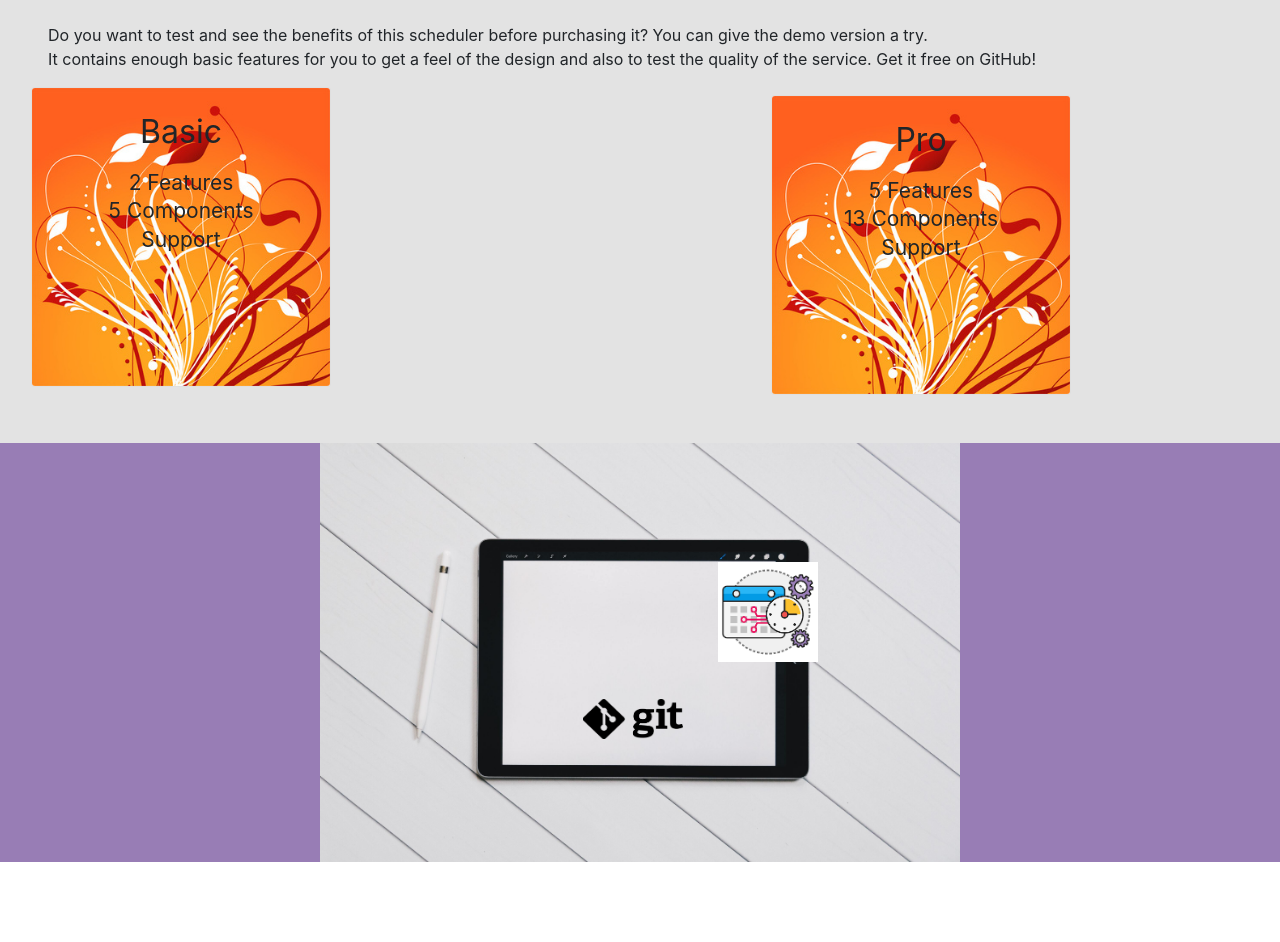
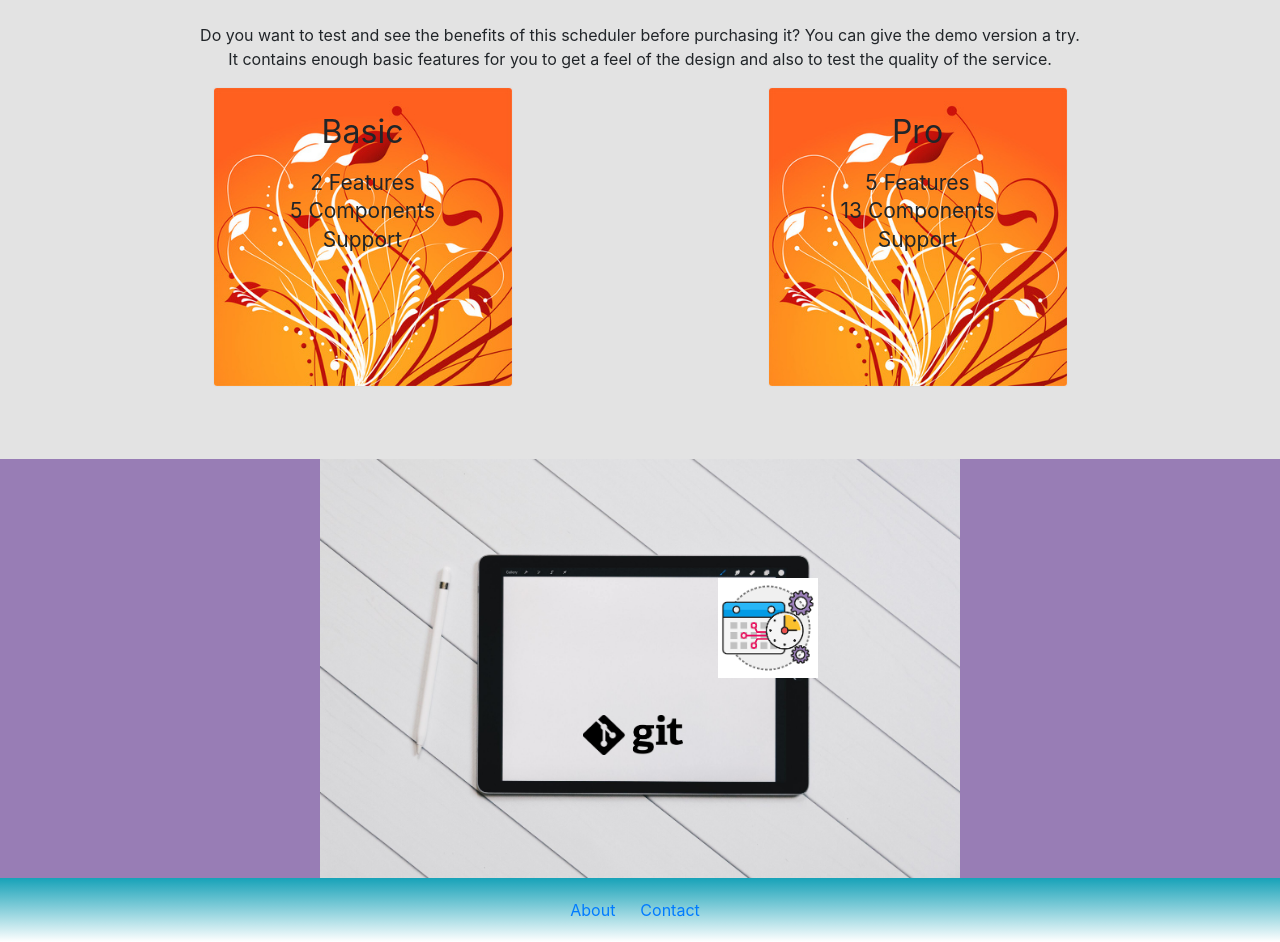
Before and after one commit to jvpink200/schedulerProject, a React (Create React App) app in the folder scheduler/: page /home in a window 1280 px wide. Shown: the part 1135-2077 px from the top of the page. Before the commit the page ends 1997 px from the top, so only its background shows below. Built offline with nearby package versions, Linux system fonts and the light colour scheme.

Commit message:
added Footer and updated css

```diff
--- a/scheduler/src/App.css
+++ b/scheduler/src/App.css
@@ -1,4 +1,4 @@
-/* CardAnimation CSS Below **********************************************************************************************************************************************************************/
+/* CardAnimation */
 .card-holder {
   position: absolute;
   height: 300px;
@@ -61,23 +61,28 @@
 .cardAnimationDiv {
   display: flex;
 }
-/* CardAnimation CSS Above **********************************************************************************************************************************************************************/
-
-/* animatedItems CSS Below **********************************************************************************************************************************************************************/
-
-/* animatedItems CSS Above **********************************************************************************************************************************************************************/
-
-/* Navbar Below **********************************************************************************************************************************************************************/
+/* Navbar */
 .navbar {
   background-color: #3da2c4;
   color: white;
 }
-/* Site Pages Below **********************************************************************************************************************************************************************/
+/* Site Pages */
 
 .site-pages {
   padding-top: 100px;
   width: 100%;
   text-align: center;
+}
+
+.site-footer {
+    background-image: linear-gradient(#17A2B8, white);
+    padding: 20px 0;
+}
+
+ul, ul li {
+    display: inline;
+    list-style: none;
+    padding-right:25px;
 }
 
 .gray-text {
@@ -87,15 +92,15 @@
 
 @media screen and (max-width: 600px) {
   .card-holder {
-   padding-top: 150px;
+   padding-top: 200px;
    width: 400px;
    left: calc(50% - 200px);
   }
 
-  .card-anime,.card-anime:hover, .card-anime:not(:first-child) {
+ /* .card-anime,.card-anime:hover, .card-anime:not(:first-child) {
   height: 280px;
   width: 180px;
   transform: none;
   -webkit-transform: none;
-  }
+  } */
 }
--- a/scheduler/src/components/DemoVersionComponent.js
+++ b/scheduler/src/components/DemoVersionComponent.js
@@ -4,14 +4,14 @@ import { Row, Col , Card, CardTitle, CardText, CardImg, CardImgOverlay } from 'r
 class Version extends Component {
     render() {
         return (
-            <section className="pb-5 scheduler-version">
-                <h1 className="ml-5 pt-3">Scheduler</h1>
-                <p className="ml-5 pt-2">
-                    Do you want to test and see the benefits of this scheduler before purchasing it? You can give the demo version a try. <br/> It contains enough basic features for you to get a feel of the design and also to test the quality of the service. Get it free on GitHub!
+            <section className="pb-5 scheduler-version text-center">
+                <h1 className="pt-3">Scheduler</h1>
+                <p className="pt-2 pr-3 pl-3">
+                    Do you want to test and see the benefits of this scheduler before purchasing it? You can give the demo version a try. <br/> It contains enough basic features for you to get a feel of the design and also to test the quality of the service.
                 </p>
-                <Row className="container text-center">
-                    <Col sm="4">
-                        <Card className="card-version-img ml-3 ">
+                <Row className="container mx-auto">
+                    <Col>
+                        <Card className="card-version-img mx-auto mb-4">
                             <CardImg
                                 src='../assets/images/orange-floral.jpg'
                             />
@@ -29,9 +29,8 @@ class Version extends Component {
                             </CardImgOverlay>
                         </Card>
                     </Col>
-                    <Col sm="4"></Col>
-                    <Col sm="4">
-                        <Card className="card-version-img mt-2 ml-3">
+                    <Col>
+                        <Card className="card-version-img mx-auto">
                             <CardImg
                                 src='../assets/images/orange-floral.jpg'
                             />
--- /dev/null
+++ b/scheduler/src/components/FooterComponent.js
@@ -0,0 +1,21 @@
+import React from 'react';
+import { Link } from 'react-router-dom';
+
+function Footer(props) {
+    return (
+        <footer className="site-footer">
+            <div className="container">
+                <div className="row">
+                    <div className="mx-auto">
+                        <ul>
+                            <li><Link to='/about'>About</Link></li>
+                            <li><Link to='/contact'>Contact</Link></li>
+                        </ul>
+                    </div>
+                </div>
+            </div>
+        </footer>
+    );
+}
+
+export default Footer;
--- a/scheduler/src/components/MainComponents.js
+++ b/scheduler/src/components/MainComponents.js
@@ -1,5 +1,6 @@
 import React, { Component } from 'react';
 import Header from './HeaderComponent';
+import Footer from './FooterComponent';
 import { Switch, Route, Redirect } from 'react-router-dom';
 import Home from './Home';
 import About from './About';
@@ -24,6 +25,7 @@ class Main extends Component {
           <Route exact path='/contact' component={Contact} />
           <Redirect to='/home' />
         </Switch>
+        <Footer />
       </div>
     );
   }
```
Also changed, not shown: scheduler/src/style.css (line endings or trailing spaces).
